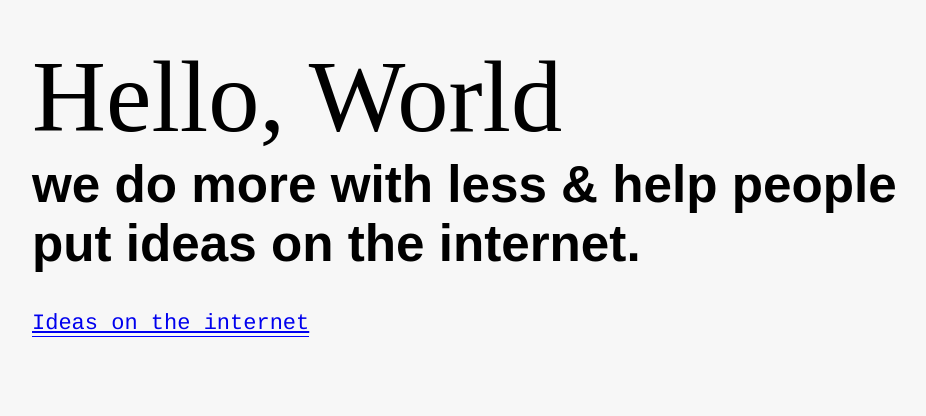
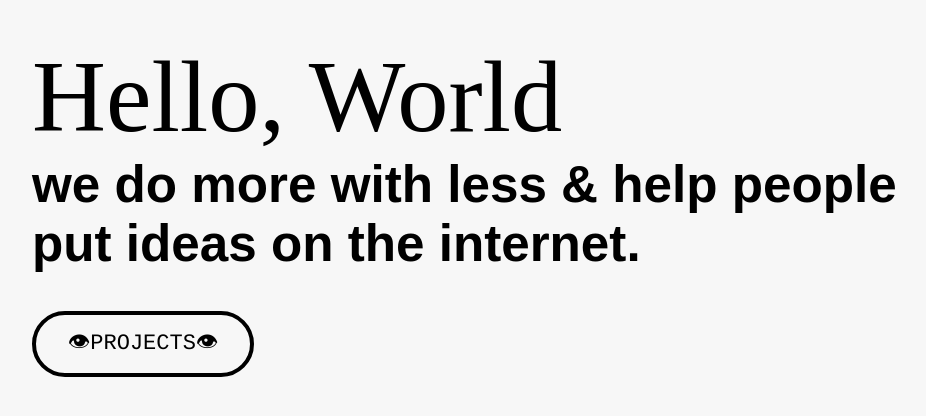
Before and after one commit to asdf-codes/asdf-gatsby, a Gatsby site: page / in a window 1280 px wide. Shown: the part 202-618 px from the top of the page, without its empty margins (96-1022 px from the left). Built offline with nearby package versions, Linux system fonts and the light colour scheme; Gatsby itself is replaced by a stand-in of ours.

Commit message:
minor changes on the first page made the button look like a button, styled a bit chaged some text formatting

```diff
--- a/gatsby-browser.js
+++ b/gatsby-browser.js
@@ -16,6 +16,10 @@ const GlobalStyle = createGlobalStyle`
 
     img {
        position: relative;
+    }
+
+    a, u {
+    text-decoration: none;
     }
 `
 
--- a/gatsby-ssr.js
+++ b/gatsby-ssr.js
@@ -17,6 +17,10 @@ const GlobalStyle = createGlobalStyle`
     img {
        position: relative;
     }
+
+    a, u {
+    text-decoration: none;
+}
 `
 
 
--- a/src/components/TypeWriter.js
+++ b/src/components/TypeWriter.js
@@ -16,7 +16,9 @@ export const TypeWriter = () => {
                 </P>
 
                 <ButtonWrapper>
-                    <Button><Link to="Projects">Ideas on the internet</Link></Button>
+                    <Button><Link to="Projects" style={{
+
+                    }}> 👁PROJECTS👁</Link></Button>
                 </ButtonWrapper>
             </ContainerNull>
         </Container>
--- a/src/elements/typewriterElements.js
+++ b/src/elements/typewriterElements.js
@@ -11,14 +11,36 @@ export const Button = styled.button `
     border: none;
     color: blue;
     text-align: right;
-    border-bottom: 0.07em solid blue;
-    display: inline-block;
     font-size: clamp(18px, 3vw, 22px);
+    border: 0.2em solid black;
+    border-radius: 100px;
     cursor: pointer;
+    padding: 0.6rem 2rem;
+    display: flex;
+    align-content: center;
+    &:hover,
+    &:focus {
+        transform: scale(1.1);
+        background-color: black;
+
+
+        a {
+          color: white;
+        }
+    }
+
+    a {
+      color: black;
+    }
+`
+
+export const A = styled.a `
+
+
 `
 
 export const H1 = styled.h1 `
-    font-size: clamp(38px, 8vw, 12vw);
+    font-size:  clamp(45px, 8vw, 12vw);
     font-family: 'Times New Roman', Times, serif;
     font-weight: 500;
     overflow: hidden; /* Ensures the content is not revealed until the animation */
--- a/src/themes/theme.js
+++ b/src/themes/theme.js
@@ -1,8 +1,8 @@
 export default {
     fonts: {
-      serif: "Times",
-      sansSerif: "Arial",
-      mono: "Courier",
+      serif: "Times New Roman', Times, serif",
+      sansSerif: "Arial, Helvetica, sans-serif",
+      mono: "Courier, monospace",
     },
     colors: {
       main1: "black",
```
Also changed, not shown: src/elements/ButtonElemnts.js (added, +8 -0 lines).
